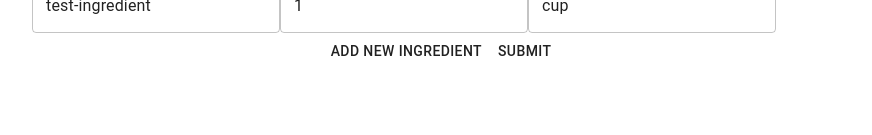
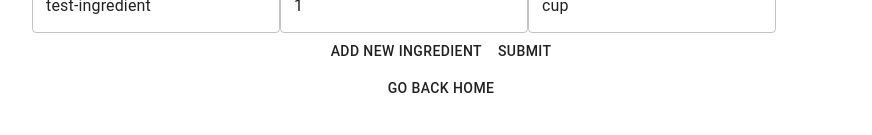
Before and after one commit to elim04/recipe-app, a React (Create React App) app: page /newrecipe in a window 1280 px wide. Shown: the part 165-300 px from the top of the page, without its empty margins (199-1071 px from the left). Built offline with nearby package versions, Linux system fonts and the light colour scheme.

Commit message:
add usehistory hook to form to allow user togo back to home page

```diff
--- a/src/components/NewRecipe/Form.tsx
+++ b/src/components/NewRecipe/Form.tsx
@@ -1,5 +1,6 @@
 import { useForm, SubmitHandler, useFieldArray } from "react-hook-form";
 import { TextField, Button } from "@material-ui/core";
+import { useHistory } from "react-router-dom";
 
 import "./Form.css";
 
@@ -34,6 +35,13 @@ const Form = () => {
 
   const onSubmit = (data: IngredientFormValues) => console.log(data);
 
+  //handle home button
+  let history = useHistory();
+
+  function handleClickHome() {
+    history.push("/");
+  }
+
   return (
     <div>
       <form className="new-recipe-form" onSubmit={handleSubmit(onSubmit)}>
@@ -52,6 +60,7 @@ const Form = () => {
           {...register("servingSize", { required: true, min: 1 })}
         />
         {errors.servingSize && <span>This field is required</span>}
+
         {fields.map((field, index) => {
           return (
             <div key={field.id}>
@@ -88,6 +97,9 @@ const Form = () => {
         </Button>
         <Button type="submit">Submit</Button>
       </form>
+      <Button type="button" onClick={handleClickHome}>
+        Go back Home
+      </Button>
     </div>
   );
 };
```
